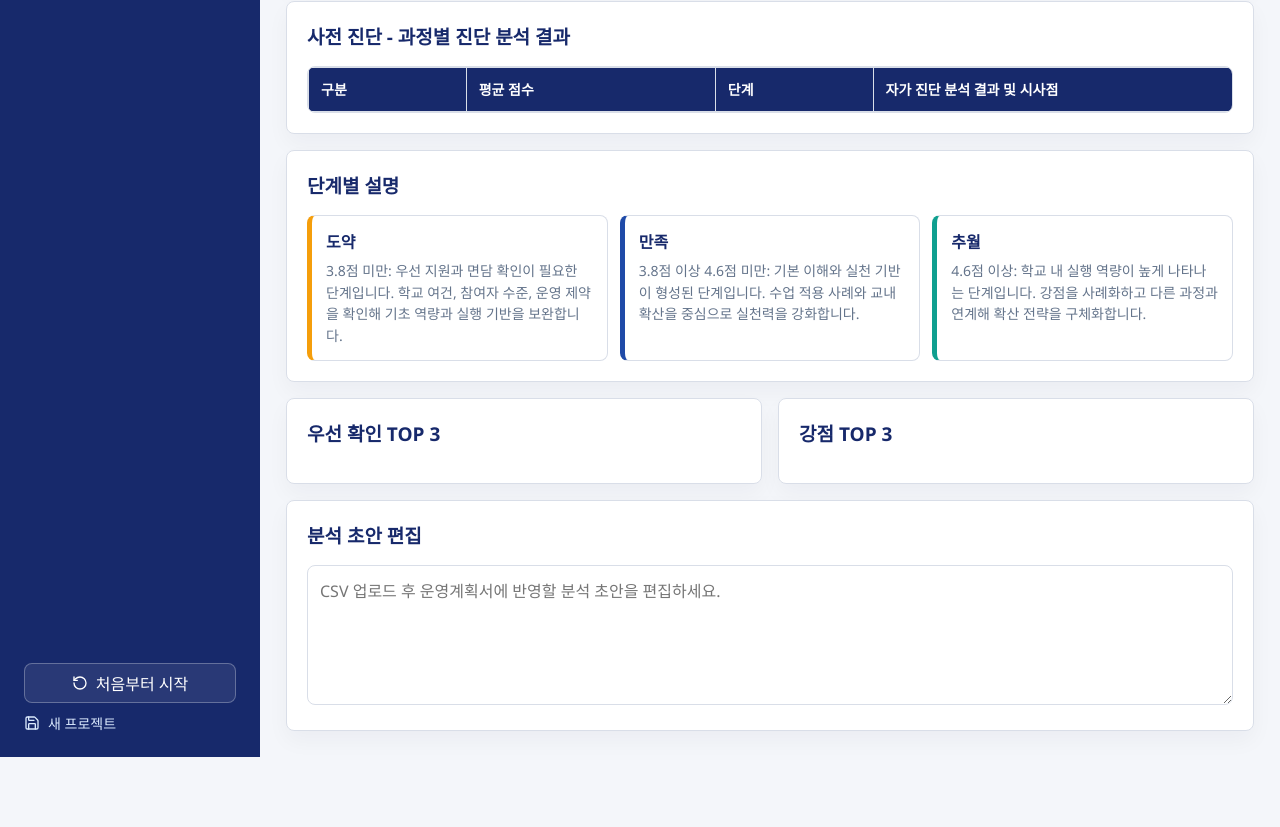
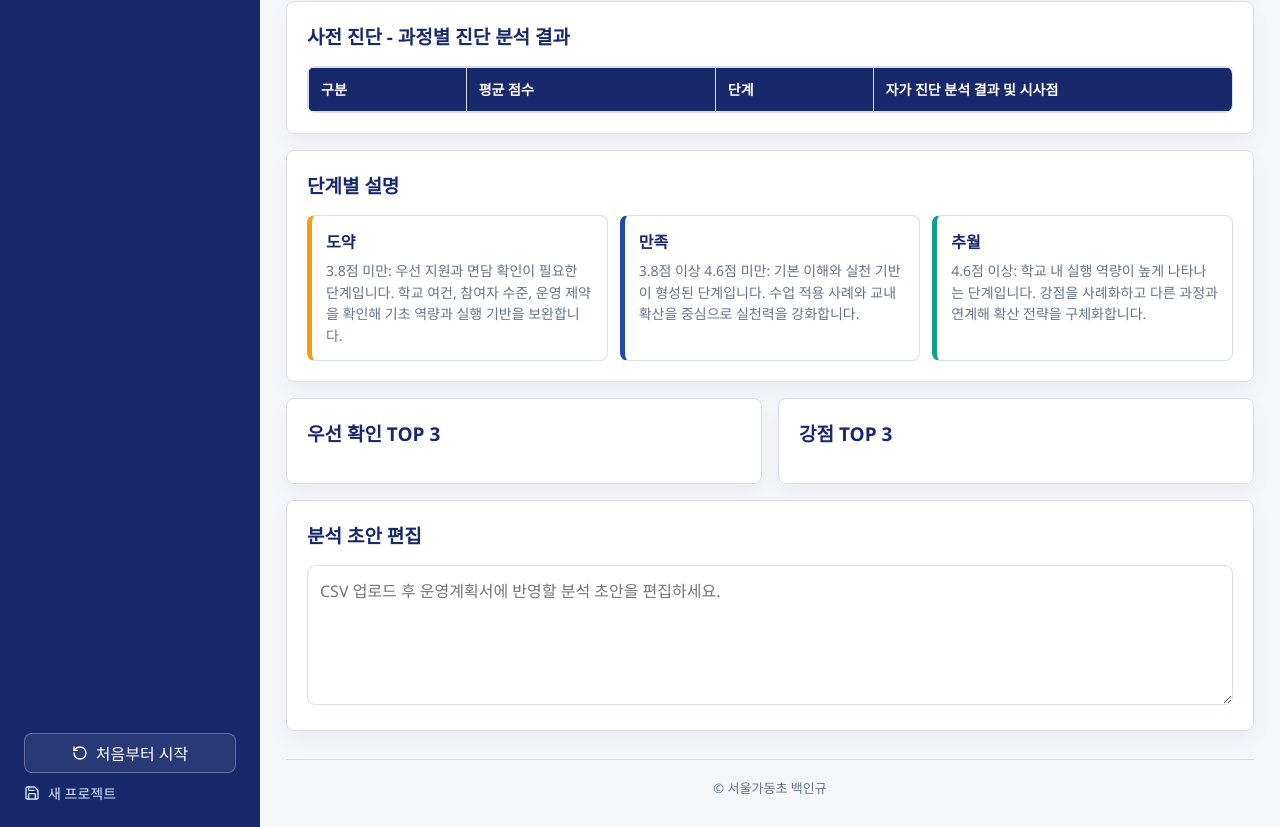
Before and after one commit to Ingyu87/School-Consulting, a React (Vite) app: page / in a window 1280 px wide. Shown: the part 1113-1940 px from the top of the page. Before the commit the page ends 1870 px from the top, so only its background shows below. Built offline with nearby package versions, Linux system fonts and the light colour scheme.

Commit message:
Add footer copyright

```diff
--- a/src/App.tsx
+++ b/src/App.tsx
@@ -960,6 +960,7 @@ export default function App() {
             </article>
           </section>
         )}
+        <footer className="appFooter">© 서울가동초 백인규</footer>
       </main>
     </div>
   );
--- a/src/styles.css
+++ b/src/styles.css
@@ -180,6 +180,7 @@ textarea { width: 100%; min-height: 140px; resize: vertical; border: 1px solid v
 .optionalImport { display: flex; justify-content: flex-end; align-items: center; gap: 10px; margin-top: 12px; color: var(--muted); font-size: 13px; }
 .optionalImport span { max-width: 360px; text-align: right; line-height: 1.45; }
 .inlineStatus { margin: -4px 0 14px; padding: 10px 12px; border: 1px solid #bfdbfe; border-radius: 8px; background: #eff6ff; color: #1e40af; font-size: 14px; font-weight: 700; }
+.appFooter { margin-top: 28px; padding: 18px 0 4px; border-top: 1px solid var(--line); color: var(--muted); font-size: 13px; text-align: center; }
 [data-help] { position: relative; }
 [data-help]::after {
   content: attr(data-help);
```
